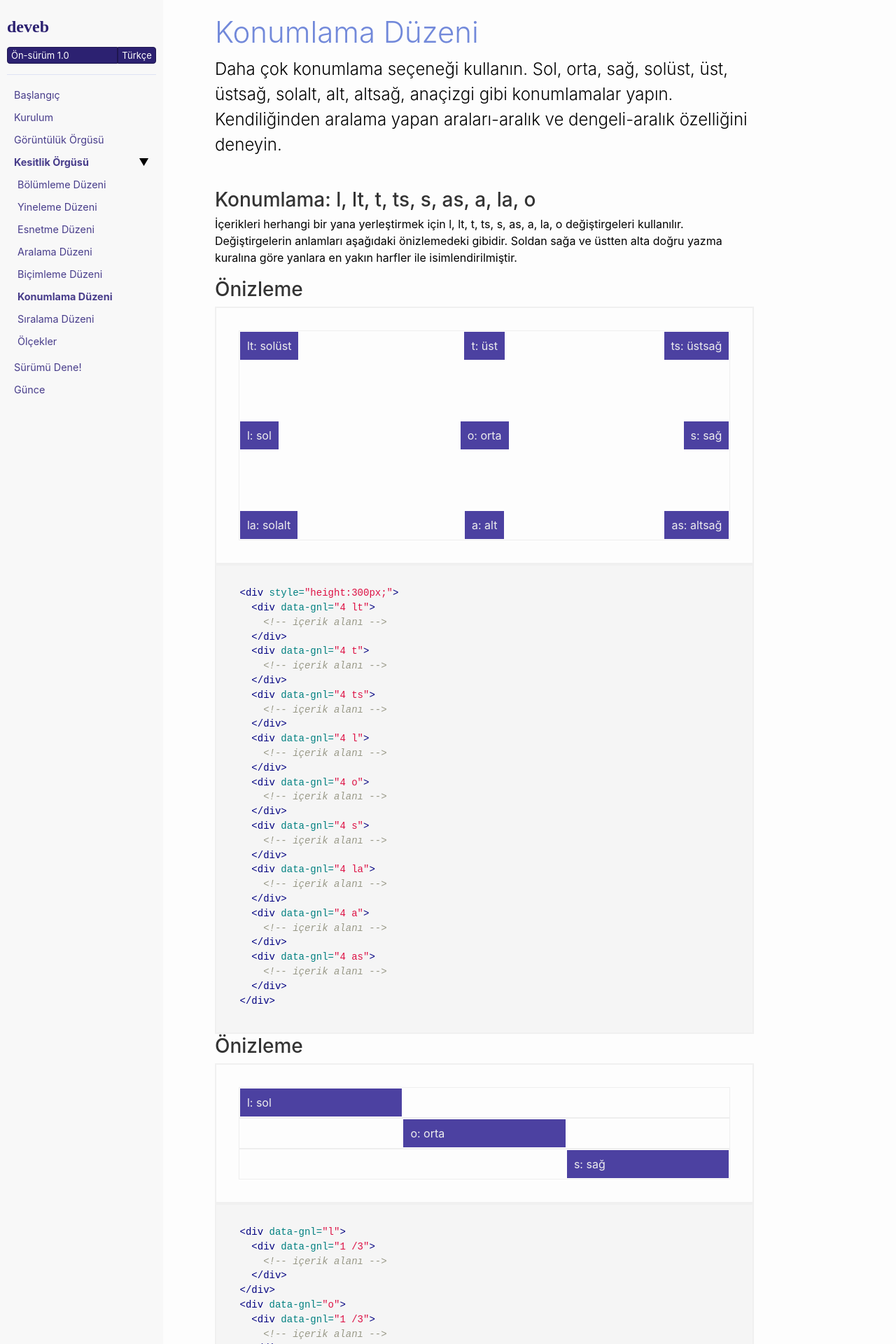
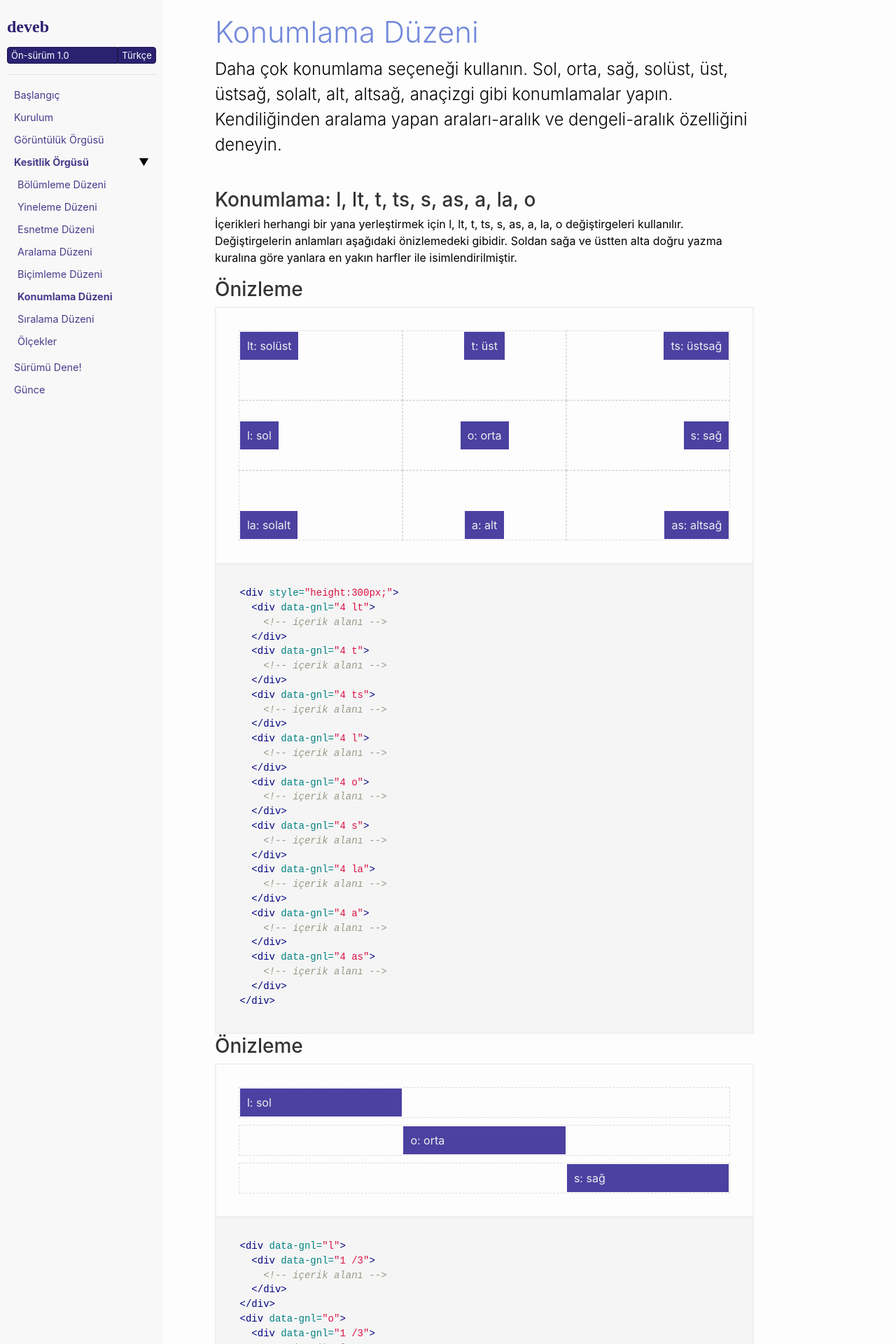
Before and after one commit to data-deveb/data-deveb.github.io, a Jekyll site: the page built from belgeler/1.0/tr/konumlama-duzeni.md, in a window 1280 px wide. Shown: the top 1920 px of the page at 70% size. Built offline with Jekyll 4.4.1, drawn with Linux system fonts in a browser that asks for light colours; some web fonts are replaced; some of the changed text lies outside the part shown.

Commit message:
Bir kaç küçük dokunuş

```diff
--- a/belgeler/1.0/tr/konumlama-duzeni.md
+++ b/belgeler/1.0/tr/konumlama-duzeni.md
@@ -18,32 +18,32 @@ description:
   <div class="örnek">
     <h3>Önizleme</h3>
     <div class="önizleme">
-      <div style="height:300px; border:1px solid #eee; padding:0; background-color: transparent;">
-        <div data-gnl="4 lt">
+      <div style="height:300px; padding:0; background-color: transparent;">
+        <div data-gnl="4 lt" style="border:1px dashed #ddd;">
           <div class="kutu" data-gnl="0">lt: solüst</div>
         </div>
-        <div data-gnl="4 t">
+        <div data-gnl="4 t" style="border:1px dashed #ddd;">
           <div class="kutu" data-gnl="0">t: üst</div>
         </div>
-        <div data-gnl="4 ts">
+        <div data-gnl="4 ts" style="border:1px dashed #ddd;">
           <div class="kutu" data-gnl="0">ts: üstsağ</div>
         </div>
-        <div data-gnl="4 l">
+        <div data-gnl="4 l" style="border:1px dashed #ddd;">
           <div class="kutu" data-gnl="0">l: sol</div>
         </div>
-        <div data-gnl="4 o">
+        <div data-gnl="4 o" style="border:1px dashed #ddd;">
           <div class="kutu" data-gnl="0">o: orta</div>
         </div>
-        <div data-gnl="4 s">
+        <div data-gnl="4 s" style="border:1px dashed #ddd;">
           <div class="kutu" data-gnl="0">s: sağ</div>
         </div>
-        <div data-gnl="4 la">
+        <div data-gnl="4 la" style="border:1px dashed #ddd;">
           <div class="kutu" data-gnl="0">la: solalt</div>
         </div>
-        <div data-gnl="4 a">
+        <div data-gnl="4 a" style="border:1px dashed #ddd;">
           <div class="kutu" data-gnl="0">a: alt</div>
         </div>
-        <div data-gnl="4 as">
+        <div data-gnl="4 as" style="border:1px dashed #ddd;">
           <div class="kutu" data-gnl="0">as: altsağ</div>
         </div>
       </div>
@@ -84,13 +84,13 @@ description:
   <div class="örnek">
     <h3>Önizleme</h3>
     <div class="önizleme">
-      <div data-gnl="l" style="border:1px solid #eee;">
+      <div data-gnl="l" style="border:1px dashed #ddd; margin-bottom:10px">
         <div class="kutu" data-gnl="1 /3">l: sol</div>
       </div>
-      <div data-gnl="o" style="border:1px solid #eee;">
+      <div data-gnl="o" style="border:1px dashed #ddd; margin-bottom:10px">
         <div class="kutu" data-gnl="1 /3">o: orta</div>
       </div>
-      <div data-gnl="s" style="border:1px solid #eee;">
+      <div data-gnl="s" style="border:1px dashed #ddd;">
         <div class="kutu" data-gnl="1 /3">s: sağ</div>
       </div>
     </div>
@@ -115,13 +115,13 @@ description:
   <div class="örnek">
     <h3>Önizleme</h3>
     <div class="önizleme">
-      <div data-gnl="1 /3 t" style="height:300px; border:1px solid #eee;">
+      <div data-gnl="1 /3 t" style="height:300px; border:1px solid #ddd;">
         <div class="kutu" data-gnl="0">t: üst</div>
       </div>
-      <div data-gnl="1 /3 o" style="height:300px; border:1px solid #eee;">
+      <div data-gnl="1 /3 o" style="height:300px; border:1px solid #ddd;">
         <div class="kutu" data-gnl="0">o: orta</div>
       </div>
-      <div data-gnl="1 /3 a" style="height:300px; border:1px solid #eee;">
+      <div data-gnl="1 /3 a" style="height:300px; border:1px solid #ddd;">
         <div class="kutu" data-gnl="0">a: alt</div>
       </div>
     </div>
@@ -145,7 +145,7 @@ description:
   <div class="örnek">
     <h3>Önizleme</h3>
     <div class="önizleme">
-      <div style="height:150px;">
+      <div style="height:150px; border:1px dashed #ddd;">
         <div data-gnl="3 /10 _t">
           <div class="kutu">_t: kendisi üst</div>
         </div>
@@ -156,7 +156,7 @@ description:
           <div class="kutu">_a: kendisi alt</div>
         </div>
       </div>
-      <div style="height:150px;">
+      <div style="height:150px; border:1px dashed #ddd;">
         <div data-gnl="3 /10 _l">
           <div class="kutu">_l: kendisi sol</div>
         </div>
@@ -167,7 +167,7 @@ description:
           <div class="kutu">_s: kendisi sağ</div>
         </div>
       </div>
-      <div style="height:150px;">
+      <div style="height:150px; border:1px dashed #ddd;">
         <div data-gnl="3 /10 _lt">
           <div class="kutu">_lt: kendisi solüst</div>
         </div>
@@ -175,7 +175,7 @@ description:
           <div class="kutu">_as: kendisi altsağ</div>
         </div>
       </div>
-      <div style="height:150px;">
+      <div style="height:150px; border:1px dashed #ddd;">
         <div data-gnl="3 /10 _la">
           <div class="kutu">_la: kendisi solalt</div>
         </div>
@@ -231,7 +231,7 @@ description:
   <div class="örnek">
     <h3>Önizleme</h3>
     <div class="önizleme">
-      <div data-gnl="uzat" data-byk="1 /2" style="height:300px;">
+      <div data-gnl="uzat" data-byk="1 /2" style="min-height:300px; border:1px dashed #ddd;">
         <div data-gnl="1 /3">
           <div class="kutu">uzat</div>
         </div>
@@ -242,12 +242,13 @@ description:
           <div class="kutu">uzat</div>
         </div>
       </div>
-      <div data-gnl="uzat" data-byk="1 /2" style="height:300px;">
+      <div data-gnl="lt" data-byk="1 /2" style="min-height:300px; border:1px dashed #ddd;">
         <div data-gnl="1 /3 _t">
           <div class="kutu">_t</div>
+          <div class="kutu">_t</div>
         </div>
-        <div data-gnl="1 /3">
-          <div class="kutu">varsayılan (uzat)</div>
+        <div data-gnl="1 /3 uzun-ol">
+          <div class="kutu">uzun-ol</div>
         </div>
         <div data-gnl="1 /3 _t">
           <div class="kutu">_t</div>
@@ -267,11 +268,11 @@ description:
         <!-- içerik alanı -->
       </div>
     </div>
-    <div data-gnl="uzat" data-byk="1 /2" style="height:300px;">
+    <div data-gnl="lt" data-byk="1 /2" style="height:300px;">
       <div data-gnl="1 /3 _t">
         <!-- içerik alanı -->
       </div>
-      <div data-gnl="1 /3">
+      <div data-gnl="1 /3 uzun-ol">
         <!-- içerik alanı -->
       </div>
       <div data-gnl="1 /3 _t">
```
Also changed, not shown: belgeler/1.0/tr/bolumleme-duzeni.md (+1 -1 lines), assets/img/goruntuluk.png.
